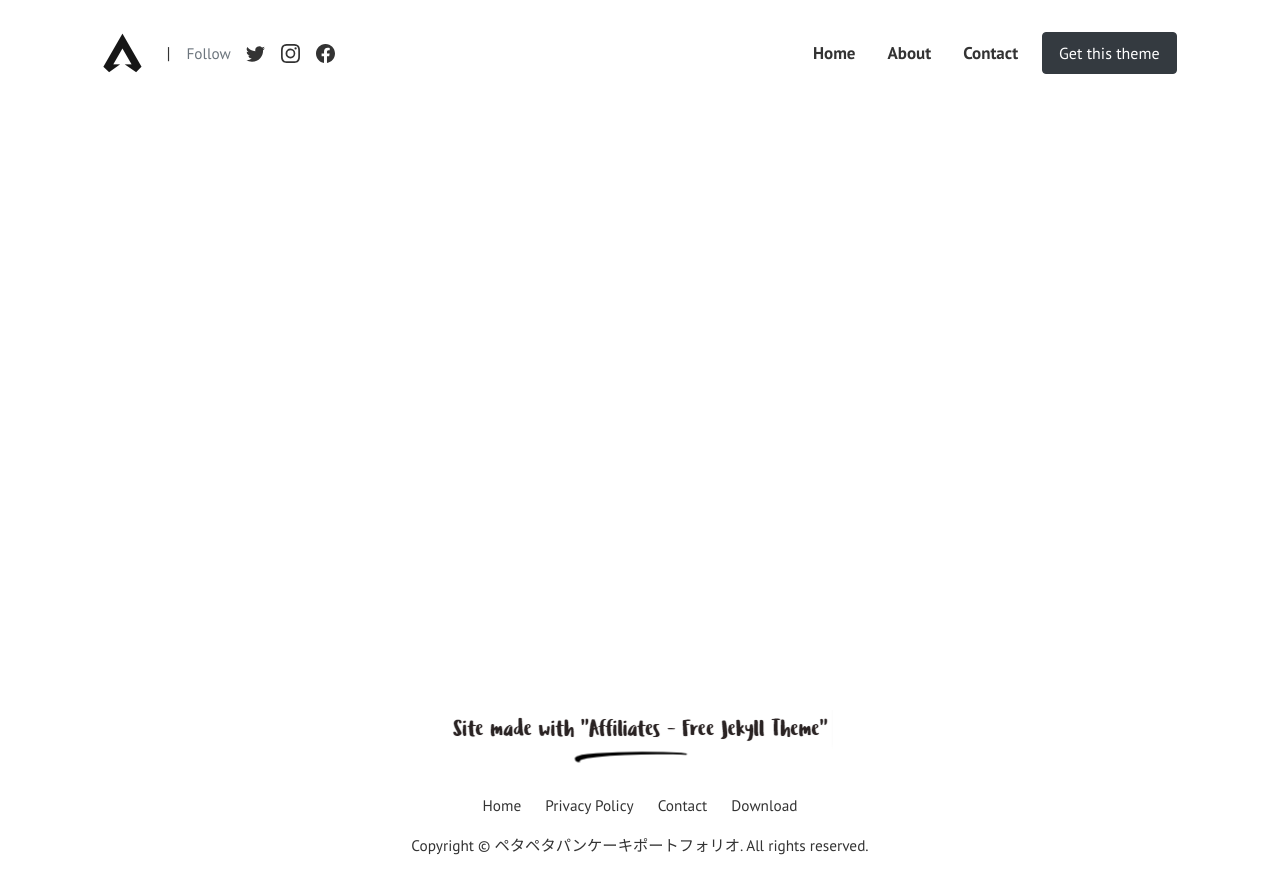
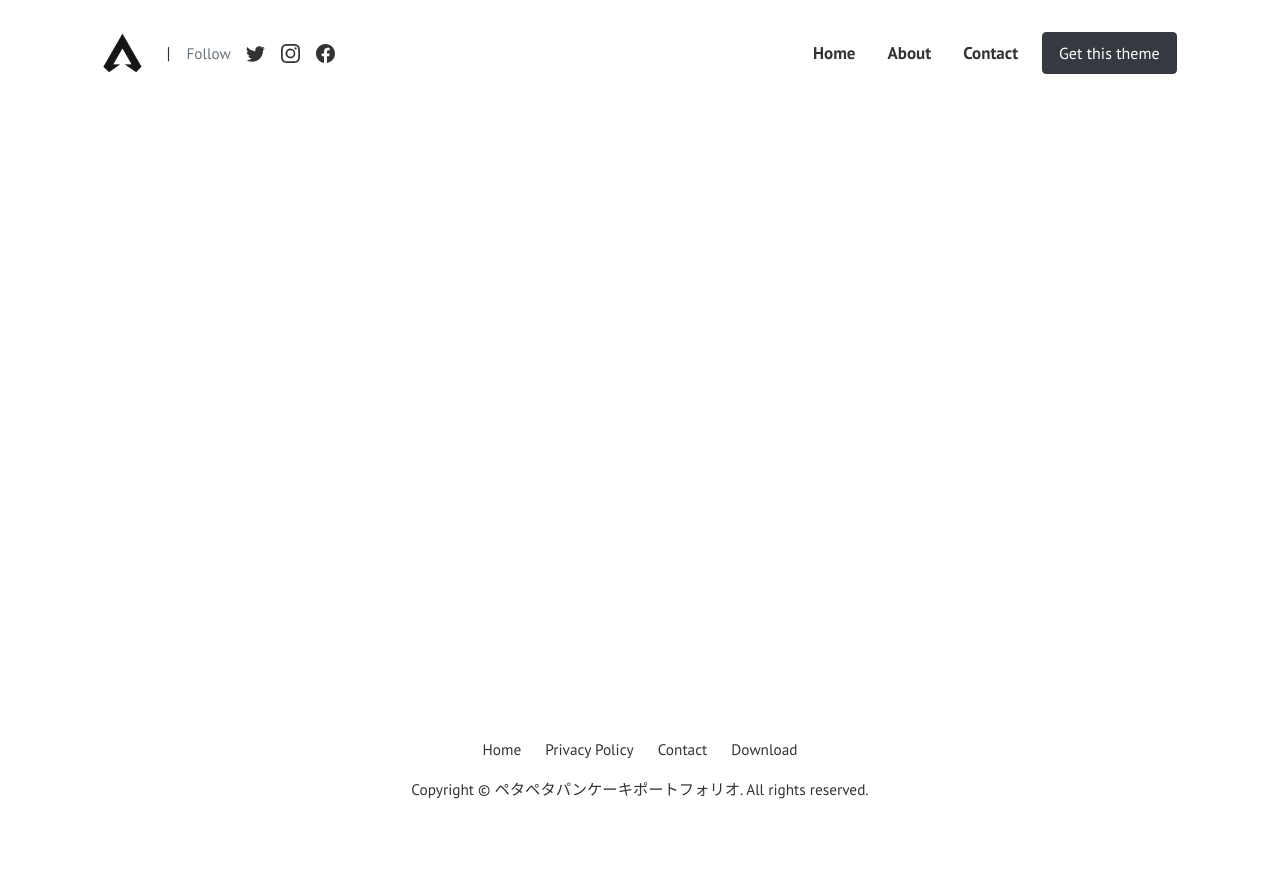
Before and after one commit to kairi1091/kairi1091.github.io, a Jekyll site: the page built from pages/categories.html, in a window 1280 px wide. Shown: the top 894 px of the page. Built offline with Jekyll 4.4.1, drawn with Linux system fonts in a browser that asks for light colours.

Commit message:
下の写真削除

```diff
--- a/_layouts/default.html
+++ b/_layouts/default.html
@@ -105,9 +105,9 @@
   <!-- CREDITS BEGIN.-->
   <!-- If you want to support my work, please donate to remove the credits. This helps me keep it up and running: https://www.wowthemes.net/donate/ -->
   <div class="credits mx-auto text-center mb-3">
-    <a class="hover-opacity font-weight-bold" href="https://bootstrapstarter.com/template-affiliates-bootstrap-jekyll/">
+    <!-- <a class="hover-opacity font-weight-bold" href="https://bootstrapstarter.com/template-affiliates-bootstrap-jekyll/">
       <img src="{{site.baseurl}}/assets/images/credits.png" alt="powered by WowThemes">
-    </a>
+    </a> -->
   </div>
   <!-- CREDITS END -->
 
```
